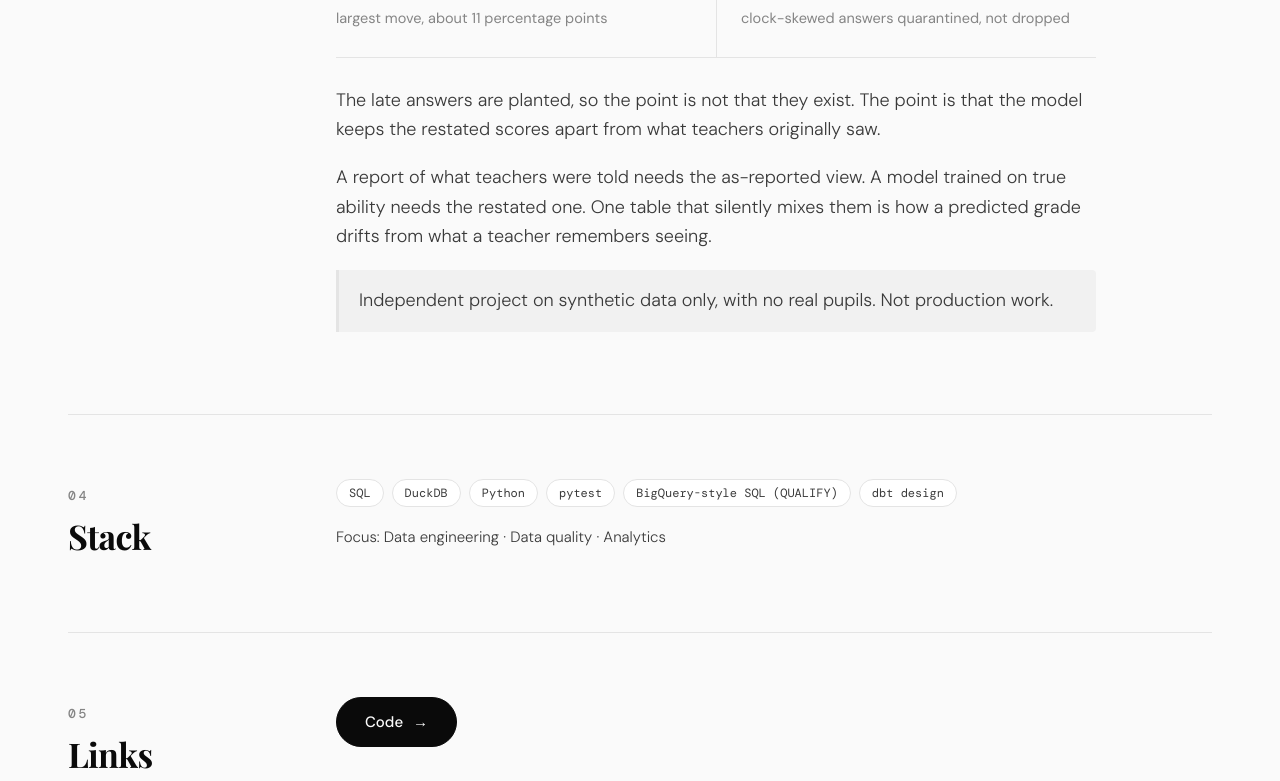
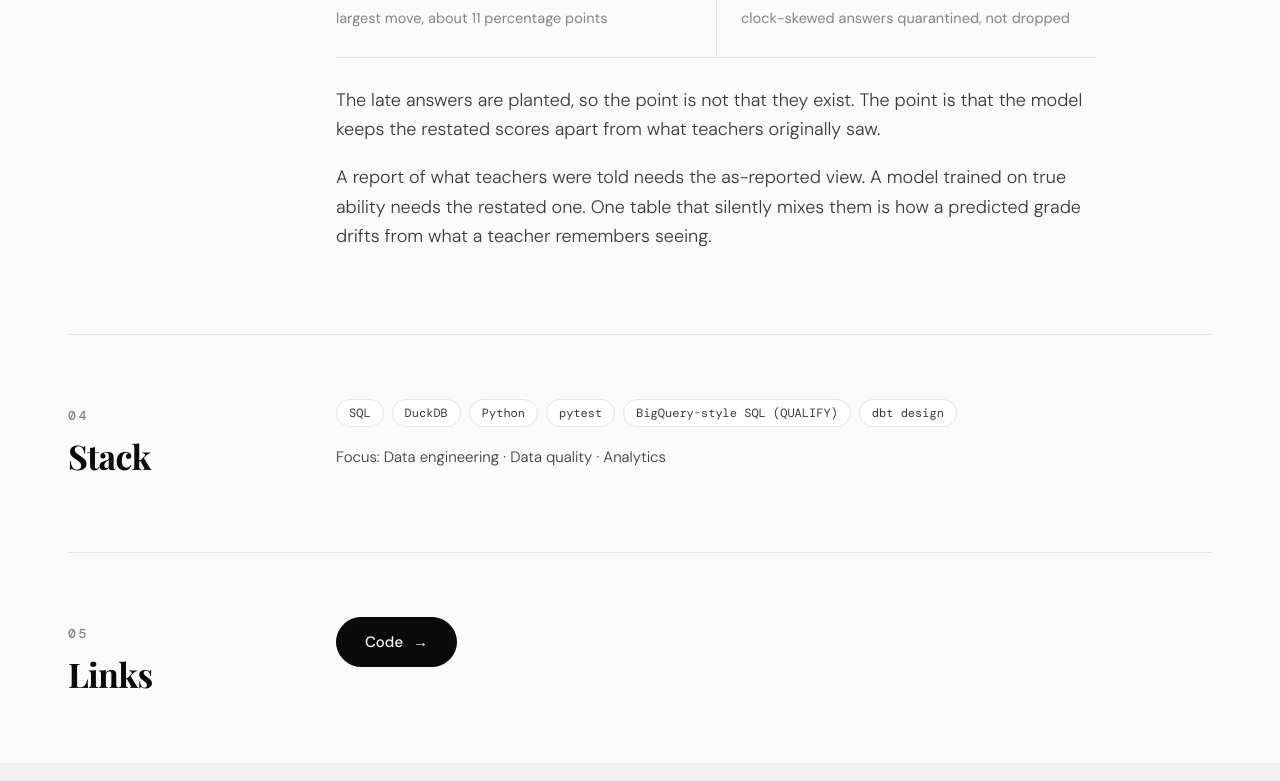
Before and after one commit to Tee-works/tee-works.github.io, a plain HTML site: page work/point-in-time-pupil-scores.html in a window 1280 px wide. Shown: the part 1899-2680 px from the top of the page. Drawn offline with nearby package versions, Linux system fonts and the light colour scheme; a web font is replaced by a local one.

Commit message:
Pupil scores case study: remove synthetic-data note

```diff
--- a/work/point-in-time-pupil-scores.html
+++ b/work/point-in-time-pupil-scores.html
@@ -37,7 +37,7 @@
 <div class="wrap">
   <div class="story"><h2>01<span>The problem</span></h2><div class="prose"><p>The generator creates 33,284 question responses for 300 pupils across 5 topics in one term, with the faults a real feed has: <b>652 responses arrive twice</b> from retried deliveries, about 4% of answers arrive 2 to 12 days late from offline devices (some after term has ended), and 12 answers carry a timestamp in the future.</p><p>The hard parts are the right grain, point-in-time correctness (“reconstruct a pupil’s score as it stood last term”), builds that give the same answer every time, and catching data quality problems before they reach a teacher.</p></div></div>
   <div class="story"><h2>02<span>What I built</span></h2><div class="prose"><ul><li><b>A staging model with one row per response.</b> Retries collapse to the first load with a deterministic tie-break. Clock-skewed rows are quarantined with a reason, not dropped.</li><li><b>A type-2 score history on two clocks.</b> <code>valid_from</code> and <code>valid_to</code> say when a score was true in the world (answer time); <code>known_from</code> says when the warehouse could first have shown it (load time).</li><li><b>Term-end scores answered two ways</b>: restated, with everything known now, and as reported, what a dashboard could have shown on the last day of term.</li><li>Five checks on every run: one row per response, no overlapping validity windows, exactly one current row per pupil and topic, every score between 0 and 1, and <code>known_from</code> never earlier than <code>valid_from</code>.</li><li>Five tests, including that re-running every model gives a byte-identical result (an order-independent SHA-256 over all outputs) and that the point-in-time lookup matches a direct recomputation from raw answers.</li><li>Written for BigQuery and dbt: the history is built from an incremental model rather than a dbt snapshot, because snapshots capture load time and this needs answer time as well.</li></ul></div></div>
-  <div class="story"><h2>03<span>The result</span></h2><div class="prose"><div class="tiles"><div class="tile"><div class="n red">57 of 1,500</div><div class="l">term-end pupil-topic scores restated after term</div></div><div class="tile"><div class="n">3.8%</div><div class="l">of term-end scores, across 53 pupils</div></div><div class="tile"><div class="n red">0.107</div><div class="l">largest move, about 11 percentage points</div></div><div class="tile"><div class="n">12</div><div class="l">clock-skewed answers quarantined, not dropped</div></div></div><p>The late answers are planted, so the point is not that they exist. The point is that the model keeps the restated scores apart from what teachers originally saw.</p><p>A report of what teachers were told needs the as-reported view. A model trained on true ability needs the restated one. One table that silently mixes them is how a predicted grade drifts from what a teacher remembers seeing.</p><p class="note">Independent project on synthetic data only, with no real pupils. Not production work.</p></div></div>
+  <div class="story"><h2>03<span>The result</span></h2><div class="prose"><div class="tiles"><div class="tile"><div class="n red">57 of 1,500</div><div class="l">term-end pupil-topic scores restated after term</div></div><div class="tile"><div class="n">3.8%</div><div class="l">of term-end scores, across 53 pupils</div></div><div class="tile"><div class="n red">0.107</div><div class="l">largest move, about 11 percentage points</div></div><div class="tile"><div class="n">12</div><div class="l">clock-skewed answers quarantined, not dropped</div></div></div><p>The late answers are planted, so the point is not that they exist. The point is that the model keeps the restated scores apart from what teachers originally saw.</p><p>A report of what teachers were told needs the as-reported view. A model trained on true ability needs the restated one. One table that silently mixes them is how a predicted grade drifts from what a teacher remembers seeing.</p></div></div>
   <div class="story"><h2>04<span>Stack</span></h2><div class="prose"><div class="chips"><span class="chip">SQL</span><span class="chip">DuckDB</span><span class="chip">Python</span><span class="chip">pytest</span><span class="chip">BigQuery-style SQL (QUALIFY)</span><span class="chip">dbt design</span></div><p style="margin-top:18px;font-size:15px">Focus: Data engineering · Data quality · Analytics</p></div></div>
   <div class="story"><h2>05<span>Links</span></h2><div class="prose"><div class="linkrow"><a class="btn" href="https://github.com/Tee-works/point-in-time-pupil-scores">Code <span class="arr">&rarr;</span></a></div></div></div>
 </div>
```
